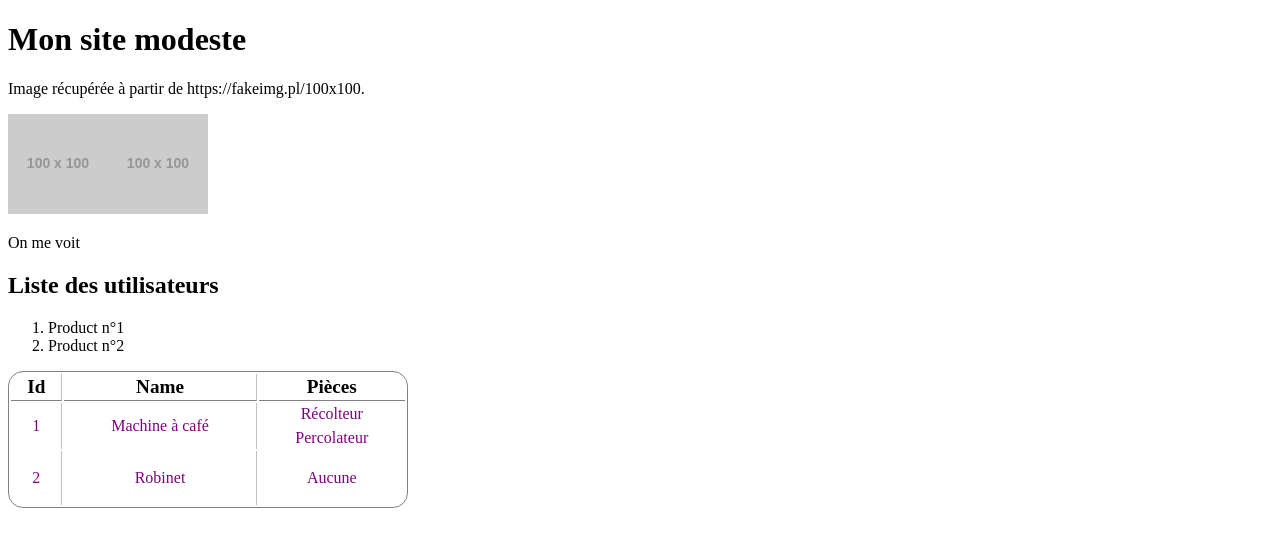
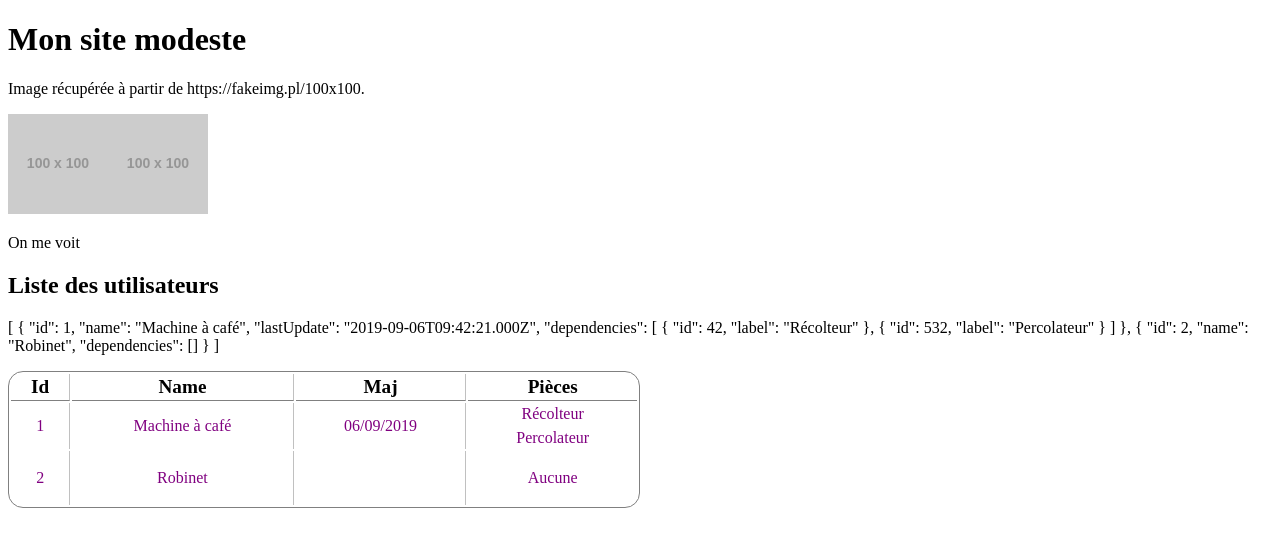
Before and after one commit to jponcy/ang, an Angular app in the folder ang/first/: page / in a window 1280 px wide. Shown: the top 546 px of the page. Built offline with nearby package versions, Linux system fonts and the light colour scheme.

Commit message:
first observer + pipe

```diff
--- a/ang/first/src/app/data-list/data-list.component.css
+++ b/ang/first/src/app/data-list/data-list.component.css
@@ -23,3 +23,12 @@ td:not(:last-child),
 th:not(:last-child) {
   border-right: 1px solid silver;
 }
+
+.columns {
+  display: flex;
+  flex-flow: row wrap;
+}
+
+.columns > * {
+  width: 50%;
+}
--- a/ang/first/src/app/data-list/data-list.component.html
+++ b/ang/first/src/app/data-list/data-list.component.html
@@ -1,16 +1,19 @@
 <h2>Liste des utilisateurs</h2>
 
-<ng-container [ngSwitch]="products.length">
+<p>{{ data|json }}</p>
+
+<div class="columns">
+  <!-- <div [ngSwitch]="products.length">
     <p *ngSwitchCase="0" class="text text-warning">
       Chargement en cours
     </p>
     <p *ngSwitchCase="1">{{ products[0] }}</p>
     <ol *ngSwitchDefault>
       <li *ngFor="let prod of products">
-      {{ prod }}
+        {{ prod|uppercase }}
       </li>
     </ol>
-</ng-container>
+  </div> -->
 
   <!-- <ol *ngIf="products.length">
     <li *ngFor="let product of products">{{ product }}</li>
@@ -20,6 +23,7 @@
     <tr>
       <th>Id</th>
       <th>Name</th>
+      <th>Maj</th>
       <th>Pièces</th>
     </tr>
 
@@ -29,6 +33,7 @@
           <ng-container *ngIf="first">
             <td [attr.rowspan]="elt.dependencies.length">{{ elt.id }}</td>
             <td [attr.rowspan]="elt.dependencies.length">{{ elt.name }}</td>
+            <td [attr.rowspan]="elt.dependencies.length">{{ elt.lastUpdate|date:'dd/MM/yyyy' }}</td>
           </ng-container>
 
           <td>{{ piece.label }}</td>
@@ -39,8 +44,10 @@
         <tr>
           <td>{{ elt.id }}</td>
           <td>{{ elt.name }}</td>
+          <td>{{ elt.lastUpdate }}</td>
           <td><p class="text-info">Aucune</p></td>
         </tr>
       </ng-template>
     </ng-container>
   </table>
+</div>
--- a/ang/first/src/app/data-list/data-list.component.ts
+++ b/ang/first/src/app/data-list/data-list.component.ts
@@ -10,6 +10,7 @@ export class DataListComponent implements OnInit {
   data = [{
     id: 1,
     name: 'Machine à café',
+    lastUpdate: new Date(),
     dependencies: [{
       id: 42,
       label: 'Récolteur'
```
Lines whose indentation alone changed are shown as unchanged.
